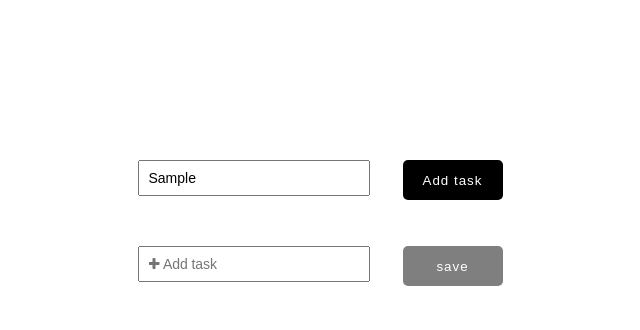
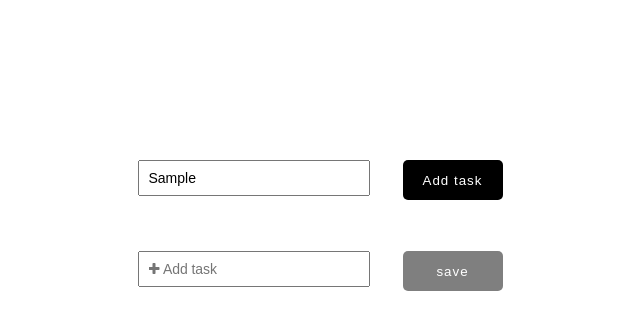
Before and after one commit to AldairGithub/simple_to_do_list, a React (Create React App) app in the folder client/: page / in a window 1280 px wide. Both pictures are taken after typing "Sample" into the empty fields and a click on the button "Add task". Shown: the top 330 px of the page, without its empty margins (320-960 px from the left). Built offline with nearby package versions, Linux system fonts and the light colour scheme.

Commit message:
added animation on enter and exit add-task-component using framer-motion

```diff
--- a/client/package.json
+++ b/client/package.json
@@ -10,6 +10,7 @@
     "@testing-library/jest-dom": "^5.12.0",
     "@testing-library/react": "^11.2.6",
     "@testing-library/user-event": "^12.8.3",
+    "framer-motion": "^4.1.17",
     "react": "^17.0.2",
     "react-dom": "^17.0.2",
     "react-scripts": "4.0.3",
--- a/client/src/components/add_task/AddTask.css
+++ b/client/src/components/add_task/AddTask.css
@@ -10,7 +10,7 @@
  * animation slide-fwd-bottom
  * ----------------------------------------
  */
- @-webkit-keyframes slide-fwd-bottom {
+ /* @-webkit-keyframes slide-fwd-bottom {
   0% {
     -webkit-transform: translateZ(0) translateY(0);
             transform: translateZ(0) translateY(0);
@@ -31,9 +31,32 @@
   }
 }
 
-
+@-webkit-keyframes slide-out-top {
+  0% {
+    -webkit-transform: translateY(0);
+            transform: translateY(0);
+    opacity: 1;
+  }
+  100% {
+    -webkit-transform: translateY(-1000px);
+            transform: translateY(-1000px);
+    opacity: 0;
+  }
+}
+@keyframes slide-out-top {
+  0% {
+    -webkit-transform: translateY(0);
+            transform: translateY(0);
+    opacity: 1;
+  }
+  100% {
+    -webkit-transform: translateY(-1000px);
+            transform: translateY(-1000px);
+    opacity: 0;
+  }
+}
 
 .newtask-container {
 	-webkit-animation: slide-fwd-bottom 0.45s cubic-bezier(0.250, 0.460, 0.450, 0.940) both;
 	        animation: slide-fwd-bottom 0.45s cubic-bezier(0.250, 0.460, 0.450, 0.940) both;
-}
+} */
--- a/client/src/components/add_task/AddTask.jsx
+++ b/client/src/components/add_task/AddTask.jsx
@@ -1,4 +1,5 @@
 import React from 'react'
+import { motion } from 'framer-motion'
 
 import './AddTask.css'
 
@@ -12,9 +13,20 @@ export default function AddTask(props) {
     })
   }
 
+
   return (
     <>
-      <div className='input-container newtask-container'>
+      <motion.div
+        className='input-container newtask-container'
+        // start of div, position
+        initial={{ translateY: "0px", opacity: 0 }}
+        // move div on the y axis (vertically) while changing opacity
+        animate={{ translateY: "55px", opacity: 1 }}
+        // how long it takes for animation to finish
+        transition={{ duration: 1 }}
+        // when div is removed from tree
+        exit={{translateY: "0px", opacity: 0}}
+      >
         <form onSubmit={onNewTask}>
           <input
             className='input-display'
@@ -31,7 +43,7 @@ export default function AddTask(props) {
             save
           </button>
         </form>
-      </div>
+      </motion.div>
     </>
   )
 }
--- a/client/src/components/main/Main.jsx
+++ b/client/src/components/main/Main.jsx
@@ -1,8 +1,11 @@
-import React, {useState, useEffect} from 'react'
-import './Main.css'
+import React, { useState, useEffect } from 'react'
+import { AnimatePresence } from 'framer-motion'
 import SearchBar from '../search_bar/SearchBar'
 import AddTask from '../add_task/AddTask'
 import ToDoList from '../to_do_list/ToDoList'
+
+import './Main.css'
+
 
 export default function Main() {
   const [list, setList] = useState([])
@@ -86,6 +89,8 @@ export default function Main() {
             list={list}
             setList={setList}
           />
+          {/* component must be first animatable child of AnimatePresence in order for exit attribute to work */}
+          <AnimatePresence>
             {displayAddTask &&
               <>
                 <AddTask
@@ -95,6 +100,7 @@ export default function Main() {
                 />
               </>
             }
+          </AnimatePresence>
         </div>
 
         <ToDoList
```
Also changed, not shown: 1 other file (tests, documents, lock files or other folders). Lines whose indentation alone changed are shown as unchanged.
